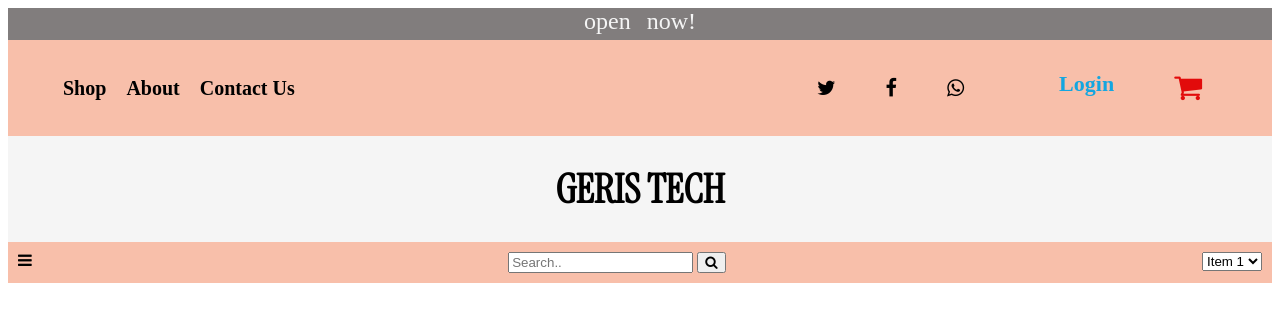
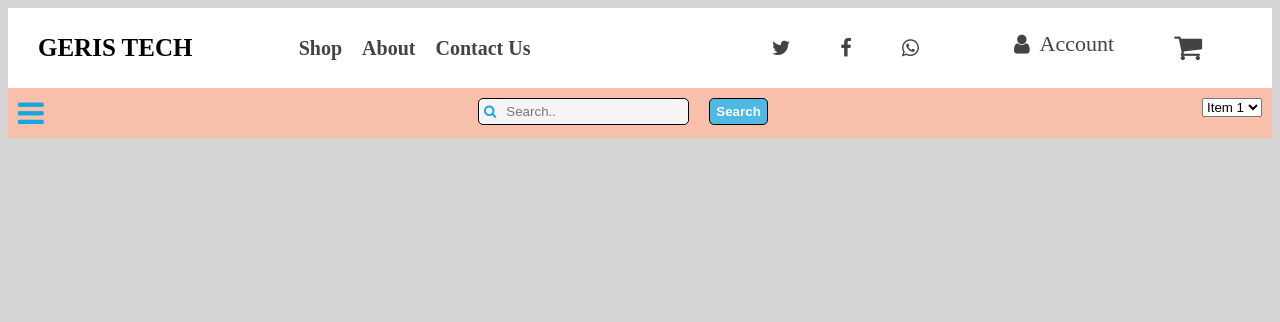
Before and after one commit to gerismumo/e-commerce-website, a plain HTML site: page index.html in a window 1280 px wide. Drawn offline with Linux system fonts and the light colour scheme.

Commit message:
layout edit

```diff
--- a/index.html
+++ b/index.html
@@ -13,12 +13,11 @@
 <body>
     <div class="container">
         <div class="header-area">
-            <div class="top-area">
-                open now!
-            </div>
             <div class="nav-bar">
                 <nav>
-
+                    <div class="name">
+                        <p>GERIS TECH</p>
+                    </div>
                     <div class="page-links">
                             <ul>
                                 <li><a href="#">Shop</a></li>
@@ -39,7 +38,9 @@
                         </div>
                         <div class="user-info">
                             <ul>
-                                <li><a href="#" class="login">Login</a></li>
+                                <div class="account">
+                                    <li><a href="#" class="login"><i class="fa fa-user" aria-hidden="true"></i>Account</a></li>
+                                </div>
                                 <li><a href="#" class="chart"> <i class="fa fa-shopping-cart" aria-hidden="true"></i></a></li>
                             </ul>
                         </div>
@@ -47,17 +48,19 @@
                     </div>
                 </nav>
             </div>
-            <div class="name-bar">
-                <h1>GERIS TECH</h1>
-            </div>
             <div class="category-bar">
                 <div class="menu">
                     <i class="fa fa-bars" aria-hidden="true"></i>
                 </div>
-                <div class="search-bar">
+                <div class="search">
                     <form action="">
-                        <input type="text" placeholder="Search..">
-                        <button type="submit"><i class="fa fa-search"></i></button>
+                        <div class="search-bar">
+                            <button type="submit"><i class="fa fa-search"></i></button>
+                            <input type="text" placeholder="Search..">
+                        </div>
+                        <div class="search-icon">
+                            <button type="submit" id="search-bt">Search</button>
+                        </div>
                     </form>
                 </div>
                 <div class="sort-ba">
--- a/style.css
+++ b/style.css
@@ -3,6 +3,9 @@
 
 *{
     box-sizing: 0;
+}
+body{
+  background-color: rgb(214, 212, 212);
 }
 .container{
     display: flex;
@@ -11,24 +14,21 @@
 .header-area{
 
 }
-.top-area{
-    display: flex;
-    justify-content: center;
-    background-color: rgb(129, 125, 125);
-    height: 4vh;
-    text-align: center;
-    color: whitesmoke;
-    word-spacing: 10px;
-    font-size: x-large;
-}
+
 
 nav {
     display: flex;
     justify-content: space-between;
     align-items: center;
-    background-color: #f8bfaa;
+    background-color: white;
     padding: 30px;
     font-size: 22px;
+    height: 20px;
+  }
+  .name{
+    display:flex;
+    font-size: 25px;
+    font-weight: bold;
   }
  .page-links {
     display: flex;
@@ -85,44 +85,90 @@ a {
     text-decoration: none;
   }
   .page-links a{
-    color: black;
+    color: #444343;
     font-size: 20px;
     font-weight: bold;
   }
   .page-links a:visited,.social-links a:visited{
-    color: black;
+    color: #444343;
   }
   .page-links a:hover, .page-links a:focus,
   .social-links a:hover, .social-links a:focus {
     color: skyblue;
   }
  .social-links a{
-    color: black;
+    color: #444343;
  }
- .login{
-    color: rgb(20, 166, 224);
-    font-weight: bold;
+ .account{
+  display: flex;
  }
+ .login {
+  display: flex;
+  align-items: center;
+  color: #444343;
+}
+.login i {
+  margin-right: 10px;
+}
 .chart{
-    color: rgb(226, 11, 11);
+    color: #444343;
     font-size: 30px;
 }
-.name-bar{
-    display: flex;
-    justify-content: center;
-    align-items: center;
-    background-color: whitesmoke;
 
-}
-.name-bar h1{
-    font-family: 'Instrument Serif', serif;
-    font-weight: bold;
-    font-size: 40px;
-    color: black;
-}
 .category-bar{
     display: flex;
     justify-content: space-between;
     background-color: #f8bfaa ;
     padding: 10px;
 }
+.menu{
+  display: flex;
+  font-size: 30px;
+  color:#14a6e0 ;
+}
+.name-bar{
+  display: flex;
+}
+form{
+  display: flex;
+  gap: 20px;
+}
+.search-bar{
+  display: flex;
+  border: 1px solid black;
+  padding: 0;
+  background-color: whitesmoke;
+  border-radius: 5px;
+  -webkit-border-radius: 5px;
+  -moz-border-radius: 5px;
+  -ms-border-radius: 5px;
+  -o-border-radius: 5px;
+}
+.search-bar input[type="text"] {
+  flex: 1;
+  border: none;
+  padding: 5px;
+  margin:0;
+  box-sizing: border-box;
+  outline: none;
+  background-color: whitesmoke;
+  border-radius: 5px;
+}
+.search-bar button[type="submit"] {
+  border: none;
+  background-color: transparent;
+  padding: 5px;
+  cursor: pointer;
+  color: #14a6e0;
+}
+.search-icon button[type="submit"]{
+  border: 1px solid black;
+  padding-block: 5px;
+  border-radius: 5px;
+  background-color: rgba(17, 184, 250, 0.726);
+  font-weight: bold;
+  color: white;
+}
+#search-bt :hover, :focus{
+  opacity: 0.3;
+}
```
Also changed, not shown: 1 other file.
